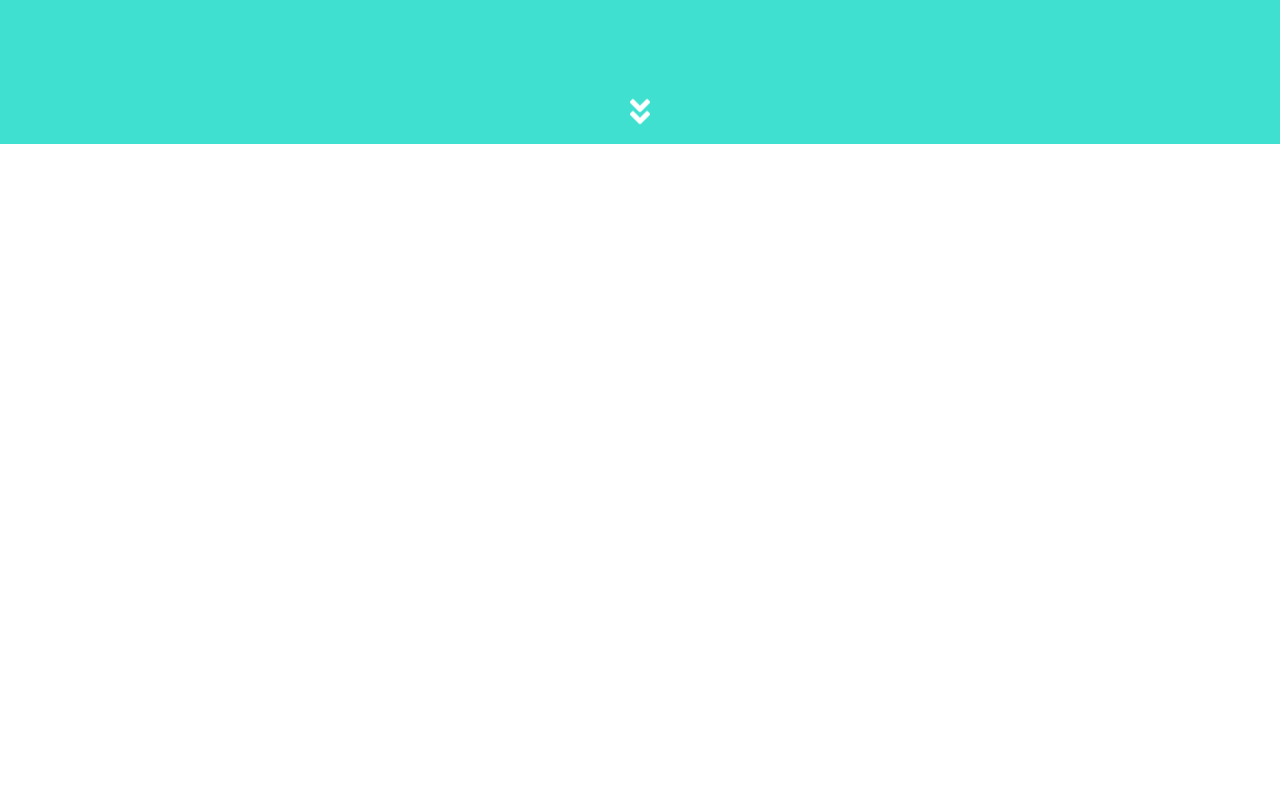
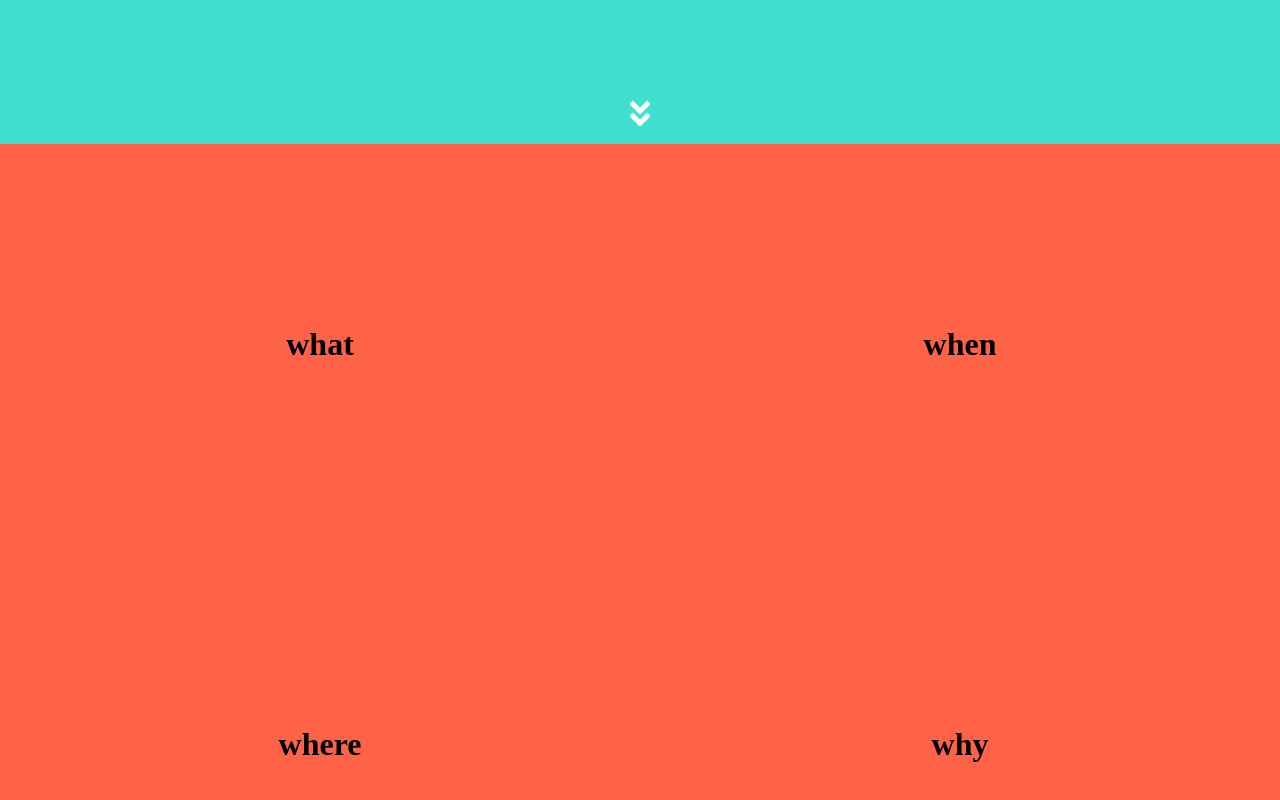
Before and after one commit to zbayard/southern-cut, a React (Create React App) app: page / in a window 1280 px wide. Shown: the part 656-1456 px from the top of the page. Before the commit the page ends 800 px from the top, so only its background shows below. Built offline with nearby package versions, Linux system fonts and the light colour scheme.

Commit message:
started about section

```diff
--- a/src/App.js
+++ b/src/App.js
@@ -1,12 +1,14 @@
 import './App.css';
 import Navbar from './components/Navbar/Navbar.js';
 import Header from './components/Header/Header.js';
+import AboutUs from './components/About Us/AboutUs.js';
 
 function App() {
   return (
     <div className="App">
      <Navbar/>
      <Header/>
+     <AboutUs/>
 
     </div>
   );
--- /dev/null
+++ b/src/components/About Us/AboutUs.css
@@ -0,0 +1,26 @@
+.about-us{
+    height: 100vh;
+    /* position: relative; */
+    background: tomato;
+    background-size: cover;
+}
+
+
+.w-container{
+    display: grid;
+    grid-template-columns: repeat(2, 1fr);
+    justify-content: center;
+}
+
+.w-box{
+    height: 50vh;
+    width: 100%;
+    display: flex;
+    justify-content: center;
+    align-items: center;
+    position: relative;
+}
+
+.ws{
+
+}
--- /dev/null
+++ b/src/components/About Us/AboutUs.js
@@ -0,0 +1,24 @@
+import './AboutUs.css';
+
+const AboutUs = ()=>{
+    return (
+        <div className="about-us">
+            <div className="w-container">
+                <div className="w-box">
+                    <h1 className="ws">what</h1>
+                </div>
+                <div className="w-box">
+                    <h1 className="ws">when</h1>
+                </div>
+                <div className="w-box">
+                    <h1 className="ws">where</h1>
+                </div>
+                <div className="w-box">
+                <h1 className="ws">why</h1>
+                </div>
+            </div>
+
+        </div>
+    );
+};
+export default AboutUs;
```
